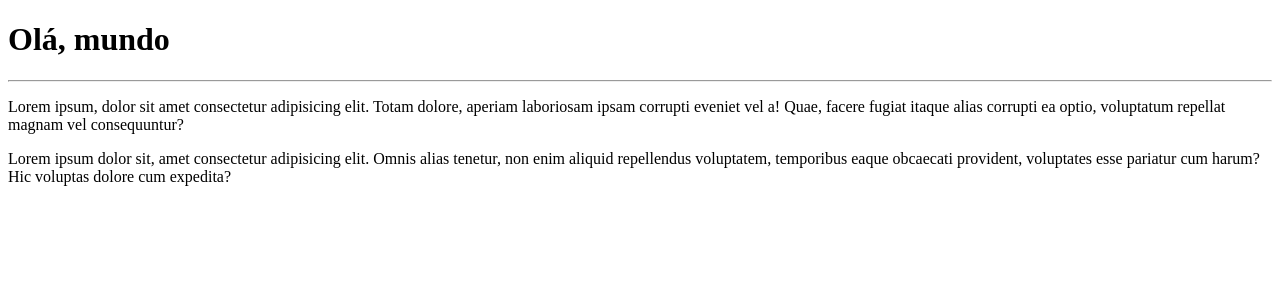
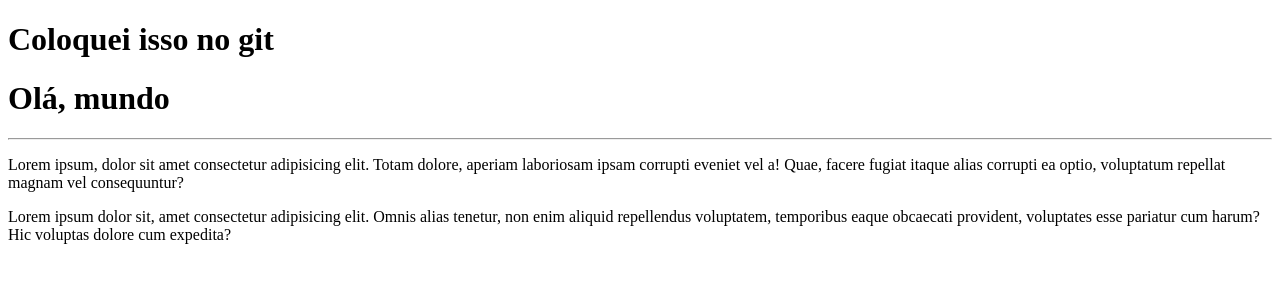
Before and after one commit to aKeLucas/gitBasico, a plain HTML site: page site-exemplo/index.html in a window 1280 px wide. Drawn offline with Linux system fonts and the light colour scheme.

Commit message:
Update index.html

```diff
--- a/site-exemplo/index.html
+++ b/site-exemplo/index.html
@@ -6,6 +6,7 @@
     <title>Repositório</title>
 </head>
 <body>
+    <h1>Coloquei isso no git</h1>
     <h1>Olá, mundo</h1>
     <hr>
     <p>Lorem ipsum, dolor sit amet consectetur adipisicing elit. Totam dolore, aperiam laboriosam ipsam corrupti eveniet vel a! Quae, facere fugiat itaque alias corrupti ea optio, voluptatum repellat magnam vel consequuntur?</p>
```
